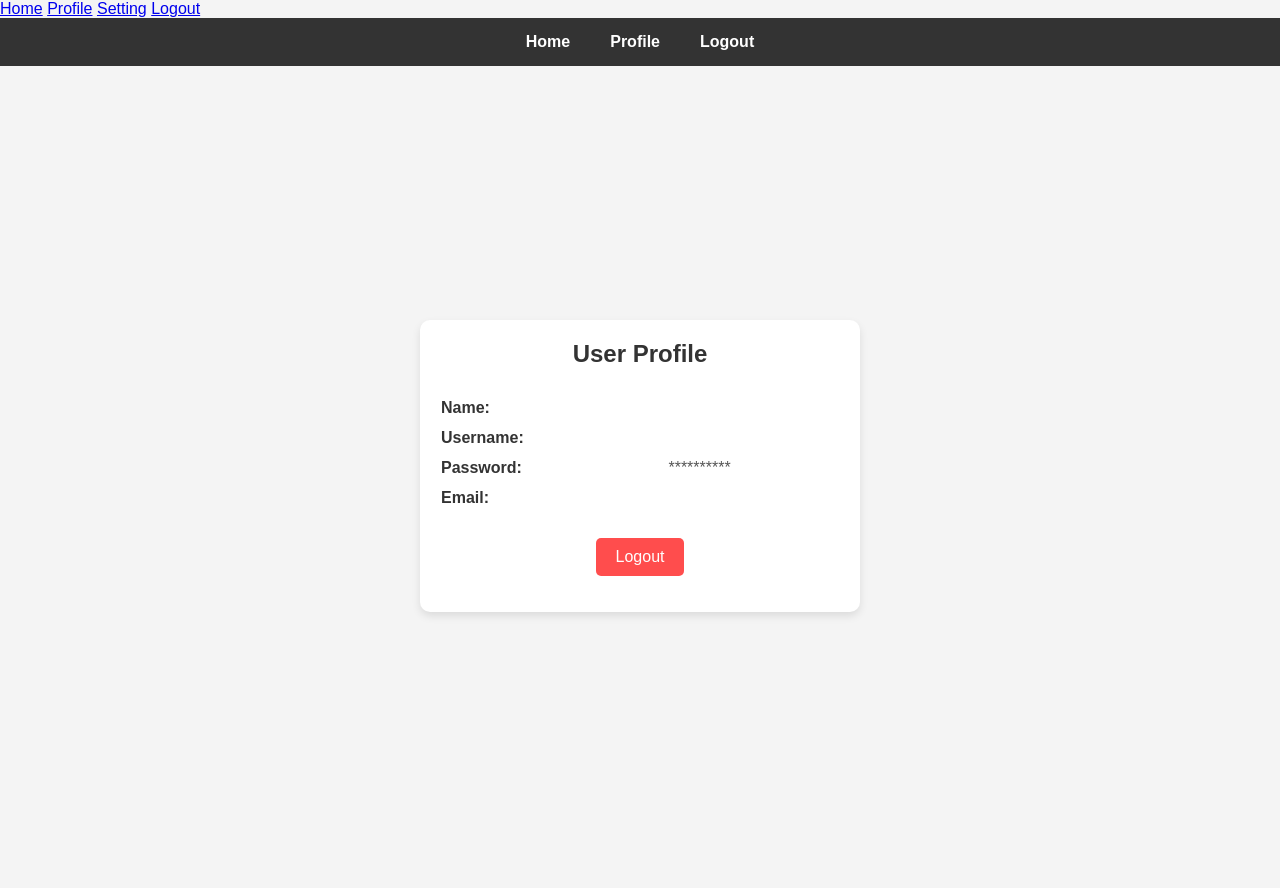
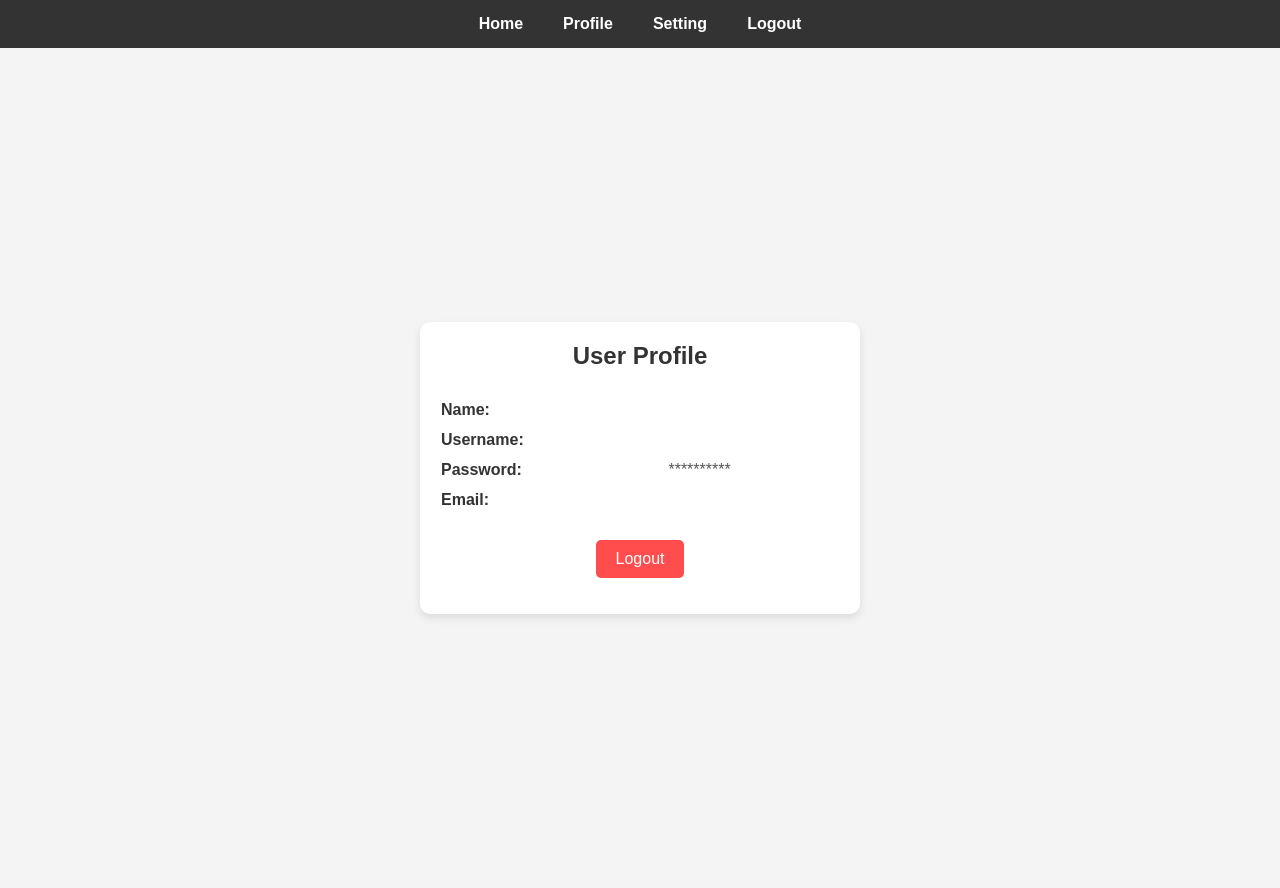
Before and after one commit to vinhhoangd/cos141, a Flask app: page /profile in a window 1280 px wide. Before the commit the page ends 616 px from the top, so only its background shows below. Run offline with Flask 2, Linux system fonts and the light colour scheme; the visitor is signed in with stand-in values (Sample User, id 1); data that the repository does not hold is empty.

Commit message:
update the nav bar

```diff
--- a/templates/layout.html
+++ b/templates/layout.html
@@ -1,14 +1,56 @@
 <html>
-    <head><title>{% block title %}{% endblock %}</title></head>
+    <head>
+        <title>{% block title %}{% endblock %}</title>
+        <style>
+            /* Navbar styles */
+            body {
+                font-family: Arial, sans-serif;
+                margin: 0;
+                padding: 0;
+            }
+
+            .navbar {
+                background-color: #333; /* Black background */
+                padding: 10px 20px;
+                display: flex;
+                justify-content: center; /* Center align the links */
+                gap: 20px; /* Add spacing between links */
+                align-items: center;
+            }
+
+            .navbar a {
+                color: white; /* White text for links */
+                text-decoration: none;
+                font-size: 16px;
+                font-weight: bold;
+                padding: 5px 10px;
+            }
+
+            .navbar a:hover {
+                text-decoration: underline;
+            }
+
+            /* Content styling for pages */
+            main {
+                padding: 20px;
+                background-color: #f4f4f4;
+                min-height: calc(100vh - 50px); /* Ensure content takes up remaining space */
+            }
+        </style>
+    </head>
 
     <body>
+        <!-- Navbar -->
+        <div class="navbar">
+            <a href="{{ url_for('home') }}">Home</a>
+            <a href="{{ url_for('profile') }}">Profile</a>
+            <a href="{{ url_for('newsletter') }}">Setting</a>
+            <a href="{{ url_for('logout') }}">Logout</a>
+        </div>
 
-        <a href="{{ url_for('home') }}">Home</a>
-        <a href="{{ url_for('profile') }}">Profile</a>
-        <a href="{{ url_for('newsletter') }}">Setting</a>
-        <a href="{{ url_for('logout') }}">Logout</a>
-
-        {% block content %}{% endblock %}
-
+        <!-- Main Content Block -->
+        <main>
+            {% block content %}{% endblock %}
+        </main>
     </body>
 </html>
--- a/templates/profile.html
+++ b/templates/profile.html
@@ -76,11 +76,7 @@
     }
 </style>
 
-<div class="navbar">
-    <a href="{{ url_for('home') }}">Home</a>
-    <a href="{{ url_for('profile') }}">Profile</a>
-    <a href="{{ url_for('logout') }}">Logout</a>
-</div>
+
 
 <div class="profile-container">
     <div class="profile-card">
```
